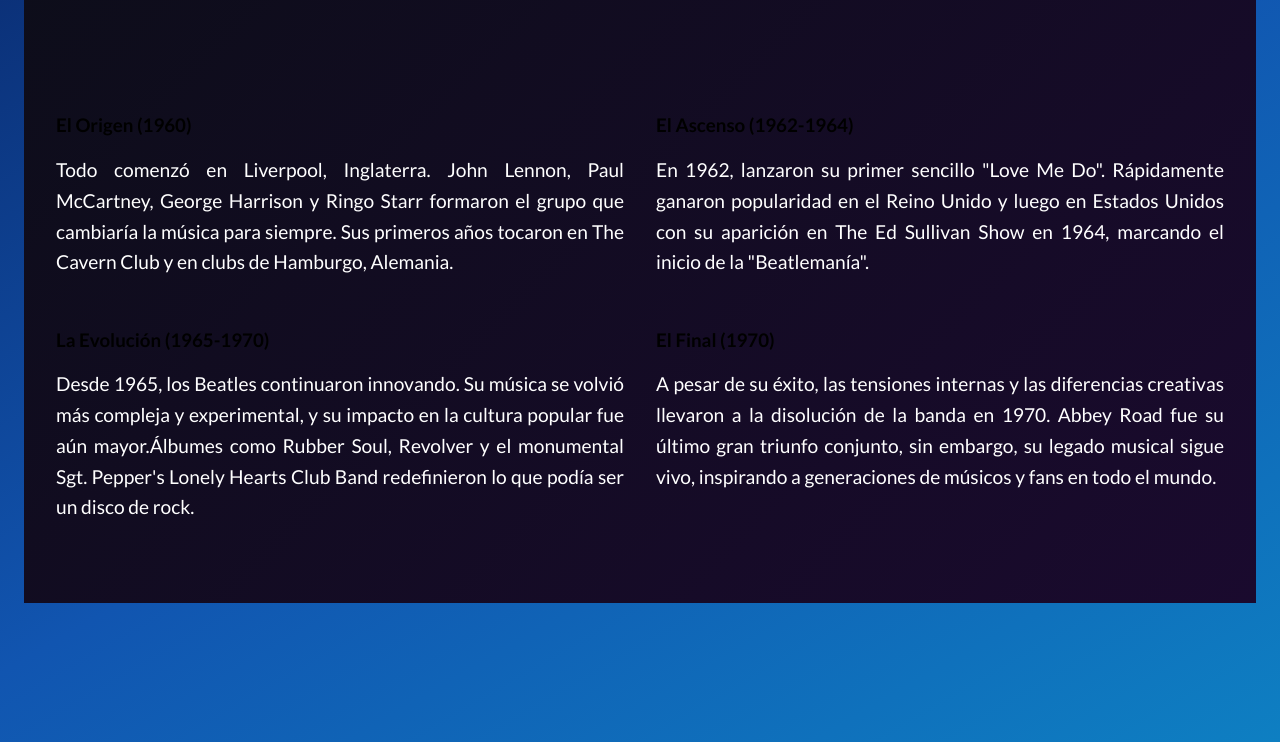
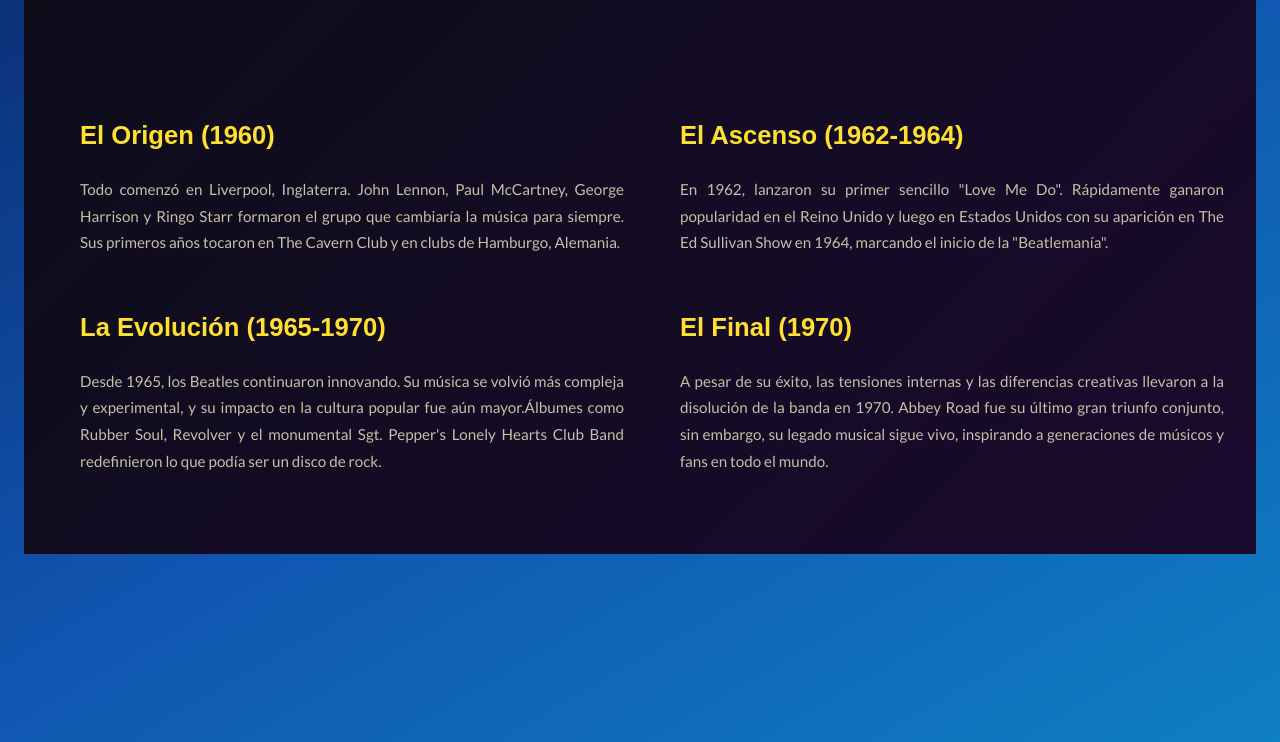
Before and after one commit to matiasquiuan/Lenguajes-web, a plain HTML site: page historia.html in a window 1280 px wide. Shown: the part 134-876 px from the top of the page. Drawn offline with Linux system fonts and the light colour scheme.

Commit message:
arreglo de los nombres y avance del historia.html

```diff
--- a/historia.html
+++ b/historia.html
@@ -21,23 +21,23 @@
       gap: 2rem;
       margin-top: 2rem;
     }
-    @media (max-width: 700px) { .history-grid { grid-template-columns: 1fr; } }
-
-    .history-block {
+    @media (max-width: 700px) { .grid { grid-template-columns: 1fr; } }
+    .block {
       border-left: 4px solid var(--yellow);
       padding-left: 1.5rem;
     }
-    .history-block h3 {
+    .block h3 {
       font-family: 'Boogaloo', sans-serif;
       font-size: 1.6rem;
-      color: var(--yellow);
+      color: #ffe030;
     }
-    .history-block p {
+    .block p {
       font-size: 0.95rem;
       line-height: 1.75;
       color: #c8bfa8;
       margin-top: 0.5rem;
     }
+
     body {
       font-family: 'Lato', sans-serif;
       background: linear-gradient(150deg, #0a2a6e, #1155b0 50%, #0e7fc2);
@@ -67,19 +67,19 @@
     <h1>La Historia de los Beatles</h1>
     <div id="historia">
         <div class="grid">
-            <div class="block-origen">
+            <div class="block">
                 <h3>El Origen (1960)</h3>
                 <p>Todo comenzó en Liverpool, Inglaterra. John Lennon, Paul McCartney, George Harrison y Ringo Starr formaron el grupo que cambiaría la música para siempre. Sus primeros años tocaron en The Cavern Club y en clubs de Hamburgo, Alemania.</p>
             </div>
-            <div class="block-ascenso">
+            <div class="block">
                 <h3>El Ascenso (1962-1964)</h3>
                 <p>En 1962, lanzaron su primer sencillo "Love Me Do". Rápidamente ganaron popularidad en el Reino Unido y luego en Estados Unidos con su aparición en The Ed Sullivan Show en 1964, marcando el inicio de la "Beatlemanía".</p>
         </div>
-        <div class="block-evolucion">
+        <div class="block">
                 <h3>La Evolución (1965-1970)</h3>
                 <p>Desde 1965, los Beatles continuaron innovando. Su música se volvió más compleja y experimental, y su impacto en la cultura popular fue aún mayor.Álbumes como Rubber Soul, Revolver y el monumental Sgt. Pepper's Lonely Hearts Club Band redefinieron lo que podía ser un disco de rock.</p>
         </div>
-        <div class="block-final">
+        <div class="block">
                 <h3>El Final (1970)</h3>
                 <p>A pesar de su éxito, las tensiones internas y las diferencias creativas llevaron a la disolución de la banda en 1970.  Abbey Road fue su último gran triunfo conjunto, sin embargo, su legado musical sigue vivo, inspirando a generaciones de músicos y fans en todo el mundo.</p>
         </div>
```
Also changed, not shown: index.css (renamed from prueba.css, +10 -12 lines), index.html (renamed from prueba.html, +2 -2 lines).
